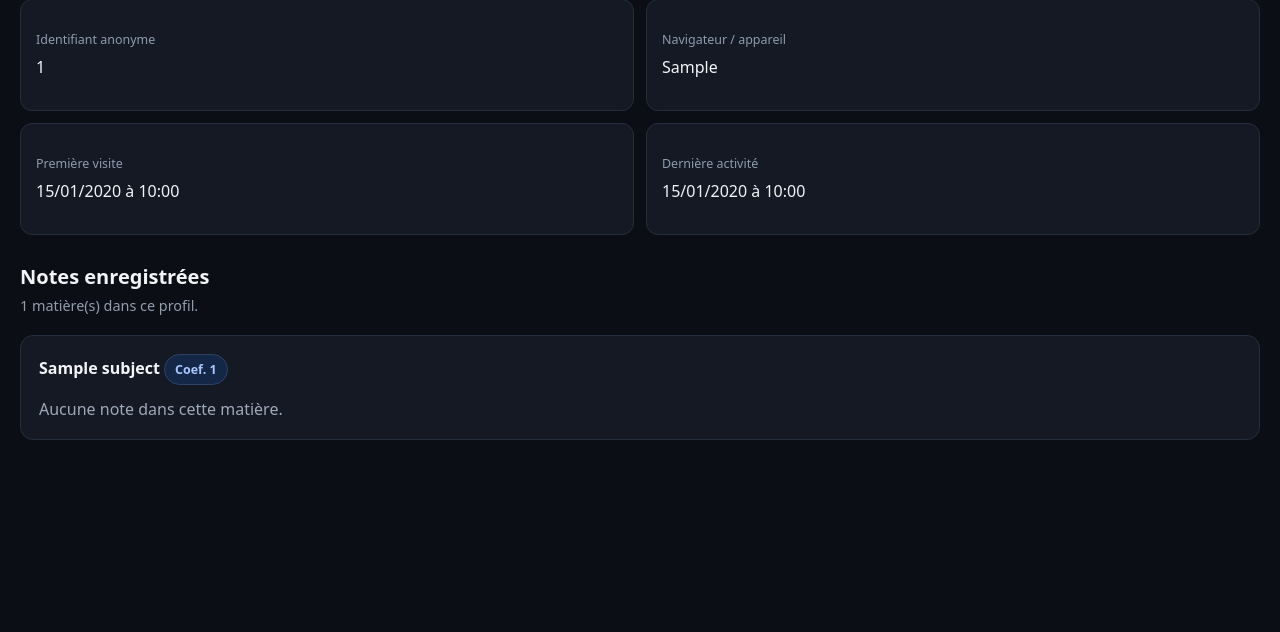
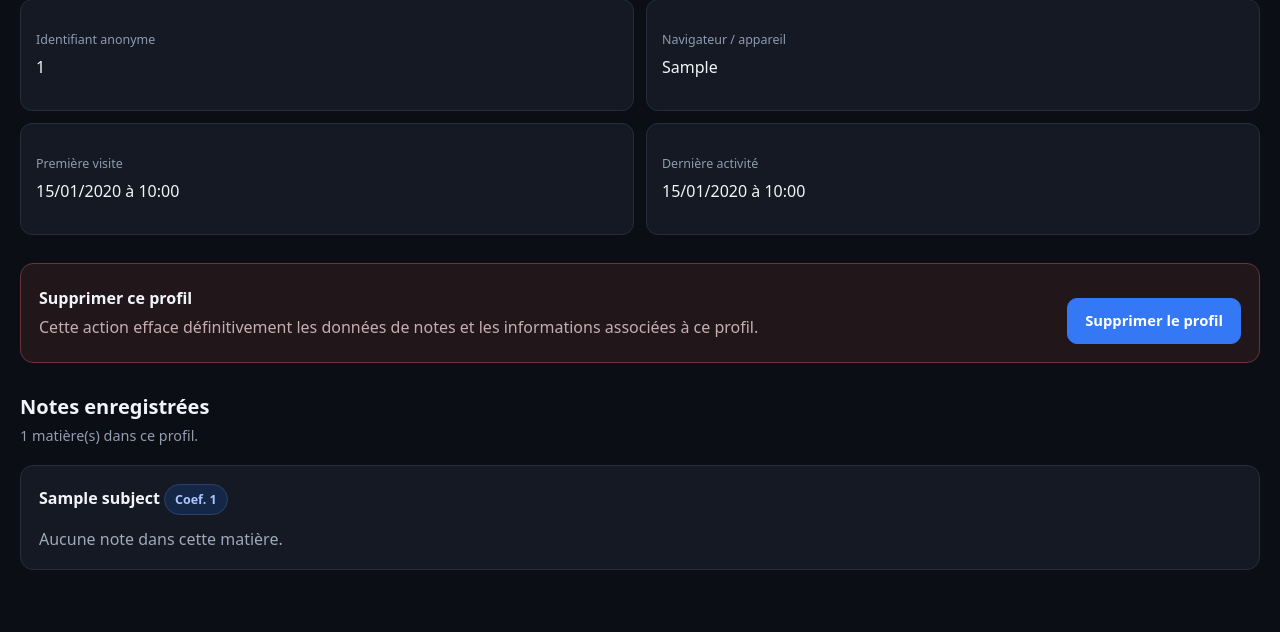
Before and after one commit to Abd-xl/Calculateur-Moyennes, a Flask app: page /admin/utilisateur/1 in a window 1280 px wide. Shown: the part 210-842 px from the top of the page. Before the commit the page ends 650 px from the top, so only its background shows below. Run offline with Flask 3, Linux system fonts and the light colour scheme; the visitor is signed in with stand-in values (Sample User, id 1); tables that the repository leaves empty hold one stand-in row (values such as "Sample post"); data that the repository does not hold is empty; some libraries are stand-ins or nearby versions.

Commit message:
feat(admin): allow deleting visitor profiles

```diff
--- a/calculateur/routes/admin.py
+++ b/calculateur/routes/admin.py
@@ -116,6 +116,17 @@ def register_admin_routes(app):
             "admin_user.html", user=visitor, data=load_gradebook(visitor)
         )
 
+    @app.route("/admin/utilisateur/<int:user_id>/supprimer", methods=["POST"])
+    @admin_required
+    def admin_delete_visitor(user_id):
+        visitor = db.session.get(Visitor, user_id)
+        if visitor is None:
+            abort(404)
+        db.session.delete(visitor)
+        db.session.commit()
+        flash(f"Le profil visiteur #{user_id} et ses données ont été supprimés.", "success")
+        return redirect(url_for("admin_dashboard"))
+
     @app.route("/admin/export.json")
     @admin_required
     def admin_export():
--- a/static/style.css
+++ b/static/style.css
@@ -738,6 +738,21 @@ dialog::backdrop {
     color: #e6ecf7;
 }
 .admin-button--secondary:hover { background: #202a3a; border-color: #465574; }
+.admin-button--danger { border-color: #a94350; background: #842f3a; color: #fff; }
+.admin-button--danger:hover { background: #a13c49; border-color: #c65360; }
+.admin-delete-section {
+    display: flex;
+    align-items: center;
+    justify-content: space-between;
+    gap: 18px;
+    margin: 0 0 30px;
+    padding: 18px;
+    border: 1px solid #67343b;
+    border-radius: 13px;
+    background: #21171b;
+}
+.admin-delete-section h2 { margin: 0 0 6px; font-size: 1rem; }
+.admin-delete-section p { margin: 0; color: #c5aeb2; line-height: 1.5; }
 .admin-stats {
     display: grid;
     grid-template-columns: repeat(3, minmax(0, 1fr));
@@ -874,6 +889,8 @@ dialog::backdrop {
 }
 .admin-page form button[type="submit"]:hover { background: #2867db; }
 .admin-page .message { color: #ffd3d8; border-color: #5b303a; background: #2a171d; }
+.admin-page .message--success { color: #c5f4d0; border-color: #2e6841; background: #14241a; }
+.admin-delete-section form { margin: 0; }
 .admin-detail-meta { display: grid; grid-template-columns: repeat(2, minmax(0, 1fr)); gap: 12px; margin: 20px 0 28px; }
 .admin-detail-meta > div { padding: 15px; border: 1px solid #252e3d; border-radius: 12px; background: #141923; }
 .admin-detail-meta dt { margin-bottom: 7px; color: #8f9bb0; font-size: .78rem; }
@@ -910,4 +927,5 @@ dialog::backdrop {
     .visitor-card { padding: 16px; }
     .visitor-card__meta { grid-template-columns: .7fr 1.3fr; }
     .admin-detail-meta { grid-template-columns: 1fr; }
+    .admin-delete-section { align-items: stretch; flex-direction: column; }
 }
--- a/templates/admin.html
+++ b/templates/admin.html
@@ -23,6 +23,12 @@
         </form>
       </div>
     </header>
+
+    {% with messages = get_flashed_messages(with_categories=true) %}
+      {% for category, message in messages %}
+        <p class="message message--{{ category }}" role="status">{{ message }}</p>
+      {% endfor %}
+    {% endwith %}
 
     <section class="admin-stats" aria-label="Statistiques">
       <article class="admin-stat"><span class="admin-stat__label">Profils enregistrés</span><strong>{{ total_visitors }}</strong><span class="admin-stat__hint">Tous navigateurs</span></article>
--- a/templates/admin_user.html
+++ b/templates/admin_user.html
@@ -25,6 +25,17 @@
       <div><dl><dt>Dernière activité</dt><dd>{{ user.last_seen_at.strftime("%d/%m/%Y à %H:%M") if user.last_seen_at else "—" }}</dd></dl></div>
     </section>
 
+    <section class="admin-delete-section" aria-labelledby="delete-profile-title">
+      <div>
+        <h2 id="delete-profile-title">Supprimer ce profil</h2>
+        <p>Cette action efface définitivement les données de notes et les informations associées à ce profil.</p>
+      </div>
+      <form method="post" action="{{ url_for('admin_delete_visitor', user_id=user.id) }}" onsubmit="return confirm('Supprimer définitivement ce profil et toutes ses données ?');">
+        <input type="hidden" name="csrf_token" value="{{ csrf_token() }}">
+        <button class="admin-button admin-button--danger" type="submit">Supprimer le profil</button>
+      </form>
+    </section>
+
     <section>
       <div class="admin-list-heading">
         <div><h2>Notes enregistrées</h2><p>{{ data.notes|length }} matière(s) dans ce profil.</p></div>
```
Also changed, not shown: docs/ARCHITECTURE.md (+5 -0 lines), docs/ROADMAP.md (+3 -1 lines), tests/test_app.py (+37 -0 lines).
